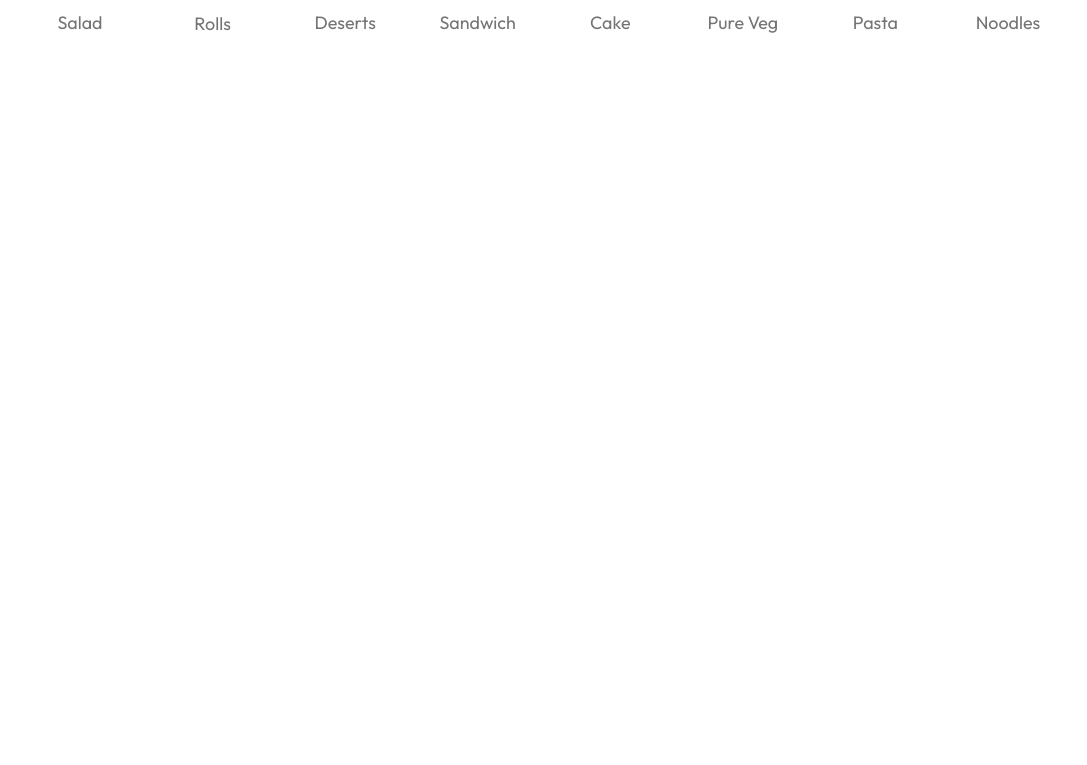
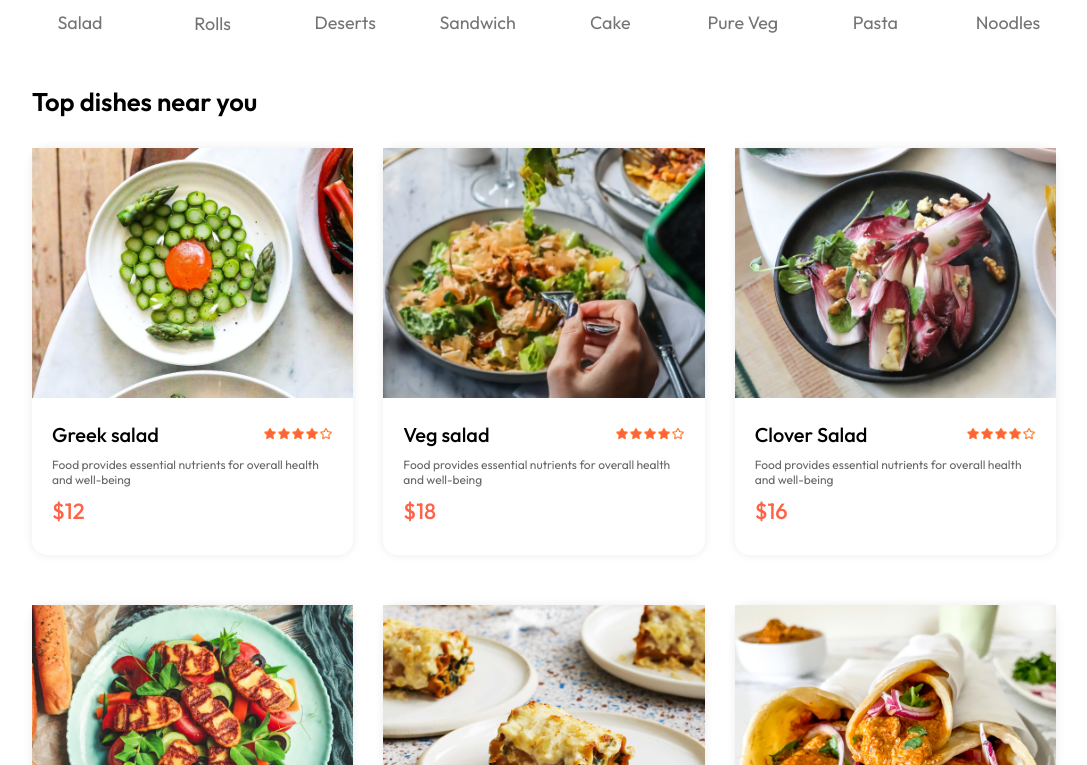
Before and after one commit to Hardik12244/DineDash, a React (Vite) app in the folder frontend/: page / in a window 1280 px wide. Shown: the part 855-1620 px from the top of the page, without its empty margins (96-1183 px from the left). Before the commit the page ends 910 px from the top, so only its background shows below. Built offline with nearby package versions, Linux system fonts and the light colour scheme.

Commit message:
feat:add context and foodDisplay

```diff
--- a/frontend/src/assets/assets.ts
+++ b/frontend/src/assets/assets.ts
@@ -115,8 +115,16 @@
         menu_name: "Noodles",
         menu_image: menu_8
     }]
+export type FoodItemType = {
+    _id: string;
+    name: string;
+    price: number;
+    description: string;
+    image: string;
+    category : string
+};
 
-export const food_list = [
+export const food_list:FoodItemType[] = [
     {
         _id: "1",
         name: "Greek salad",
--- /dev/null
+++ b/frontend/src/components/FoodDisplay/FoodDisplay.css
@@ -0,0 +1,14 @@
+.food-display{
+    margin-top: 30px;
+}
+.food-display h2{
+    font-size: max(2vw, 24px);
+    font-weight: 600;
+}
+.food-display-list{
+    display: grid;
+    grid-template-columns: repeat(auto-fill,minmax(240px,1fr));
+    margin-top: 30px;
+    gap: 30px;
+    row-gap: 50px;
+}
--- /dev/null
+++ b/frontend/src/components/FoodDisplay/FoodDisplay.tsx
@@ -0,0 +1,23 @@
+import React, { useContext } from 'react'
+import { StoreContext } from '../../context/StoreContext'
+import FoodItem from '../FoodItem/FoodItem'
+import './FoodDisplay.css'
+
+
+function FoodDisplay() {
+    const context = useContext(StoreContext);
+    if (!context) return null;
+    const { food_list } = context;
+    return (
+        <div className='food-display' id='food-display'>
+            <h2>Top dishes near you</h2>
+            <div className="food-display-list">
+                {food_list.map((item, index) => {
+                    return <FoodItem key={index} _id={item._id} name={item.name} price={item.price} description={item.description} image={item.image} />
+                })}
+            </div>
+        </div>
+    )
+}
+
+export default FoodDisplay
--- /dev/null
+++ b/frontend/src/components/FoodItem/FoodItem.css
@@ -0,0 +1,65 @@
+
+.food-item{
+    width: 100%;
+    margin: auto;
+    border-radius: 15px;
+    transition: 0.3s;
+    box-shadow: 0px 0px 10px #00000015;
+    transition: 0.3s;
+    animation: fadeIn 1s;
+}
+.food-item-image{
+    width: 100%;
+    border-radius: 15px 15px 0px Өpx;
+}
+.food-item-info{
+    padding: 20px;
+}
+.food-item-name-rating{
+    display: flex;
+    justify-content: space-between;
+    align-items: center;
+    margin-bottom: 10px;
+}
+.food-item-name-rating p{
+    font-size: 20px;
+    font-weight: 500;
+}
+.food-item-name-rating img{
+    width: 70px;
+}
+.food-item-desc{
+    color: #676767;
+    font-size: 12px;
+}
+.food-item-price{
+    color: tomato;
+    font-size: 22px;
+    font-weight: 500;
+    margin: 10px 0px;
+}
+.food-item-img-container{
+    position: relative;
+}
+.food-item-img-container .add{
+    width: 35px;
+    position: absolute;
+    bottom: 15px;
+    right: 15px;
+    cursor: pointer;
+    border-radius: 56%;
+}
+.food-item-counter{
+    position: absolute;
+    bottom: 15px;
+    right: 15px;
+    display: flex;
+    align-items: center;
+    gap: 10px;
+    padding: 6px;
+    border-radius: 50px;
+    background-color: white;
+}
+.food-item-counter img{
+    width: 30px;
+}
--- /dev/null
+++ b/frontend/src/components/FoodItem/FoodItem.tsx
@@ -0,0 +1,23 @@
+import React from 'react'
+import { assets, type FoodItemType } from '../../assets/assets'
+import './FoodItem.css'
+
+function FoodItem({_id,name,description,price,image}:FoodItemType) {
+  return (
+    <div className='food-item'>
+        <div className="food-item-img-container">
+            <img className='food-item-image' src={image} alt="" />
+        </div>
+        <div className="food-item-info">
+            <div className="food-item-name-rating">
+                <p>{name}</p>
+                <img src={assets.rating_starts} alt="" />
+            </div>
+            <p className="food-item-desc">{description}</p>
+            <p className='food-item-price'>${price}</p>
+        </div>
+    </div>
+  )
+}
+
+export default FoodItem
--- /dev/null
+++ b/frontend/src/context/StoreContext.tsx
@@ -0,0 +1,26 @@
+import { createContext, type ReactNode } from "react";
+import { food_list, type FoodItemType } from "../assets/assets";
+
+type StoreContextType = {
+    food_list: FoodItemType[];
+}
+
+export const StoreContext = createContext<StoreContextType | null>(null);
+
+type StoreContextProviderProps = {
+    children: ReactNode;
+}
+
+const StoreContextProvider = ({ children }: StoreContextProviderProps) => {
+
+    const contextValue: StoreContextType = {
+        food_list
+    }
+    return (
+        <StoreContext.Provider value={contextValue}>
+            {children}
+        </StoreContext.Provider>
+    )
+}
+
+export default StoreContextProvider;
--- a/frontend/src/main.tsx
+++ b/frontend/src/main.tsx
@@ -3,11 +3,14 @@
 import './index.css'
 import App from './App.tsx'
 import { BrowserRouter } from 'react-router-dom'
+import StoreContextProvider from './context/StoreContext.tsx'
 
 createRoot(document.getElementById('root')!).render(
   <React.StrictMode>
     <BrowserRouter>
-      <App />
+    <StoreContextProvider>
+            <App />
+    </StoreContextProvider>
     </BrowserRouter>
   </React.StrictMode>
 )
--- a/frontend/src/pages/Home/Home.tsx
+++ b/frontend/src/pages/Home/Home.tsx
@@ -1,6 +1,7 @@
 import React,{useState} from 'react'
 import Header from '../../components/Header/Header'
 import ExploreMenu from '../../components/ExploreMenu/ExploreMenu';
+import FoodDisplay from '../../components/FoodDisplay/FoodDisplay';
 
 function Home() {
   const [category,setCategory] = useState("All");
@@ -8,6 +9,7 @@
     <div>
         <Header/>
         <ExploreMenu category={category} setCategory={setCategory}/>
+        <FoodDisplay/>
     </div>
   )
 }
```
Also changed, not shown: frontend/src/components/ExploreMenu/ExploreMenu.css (+20 -12 lines).
